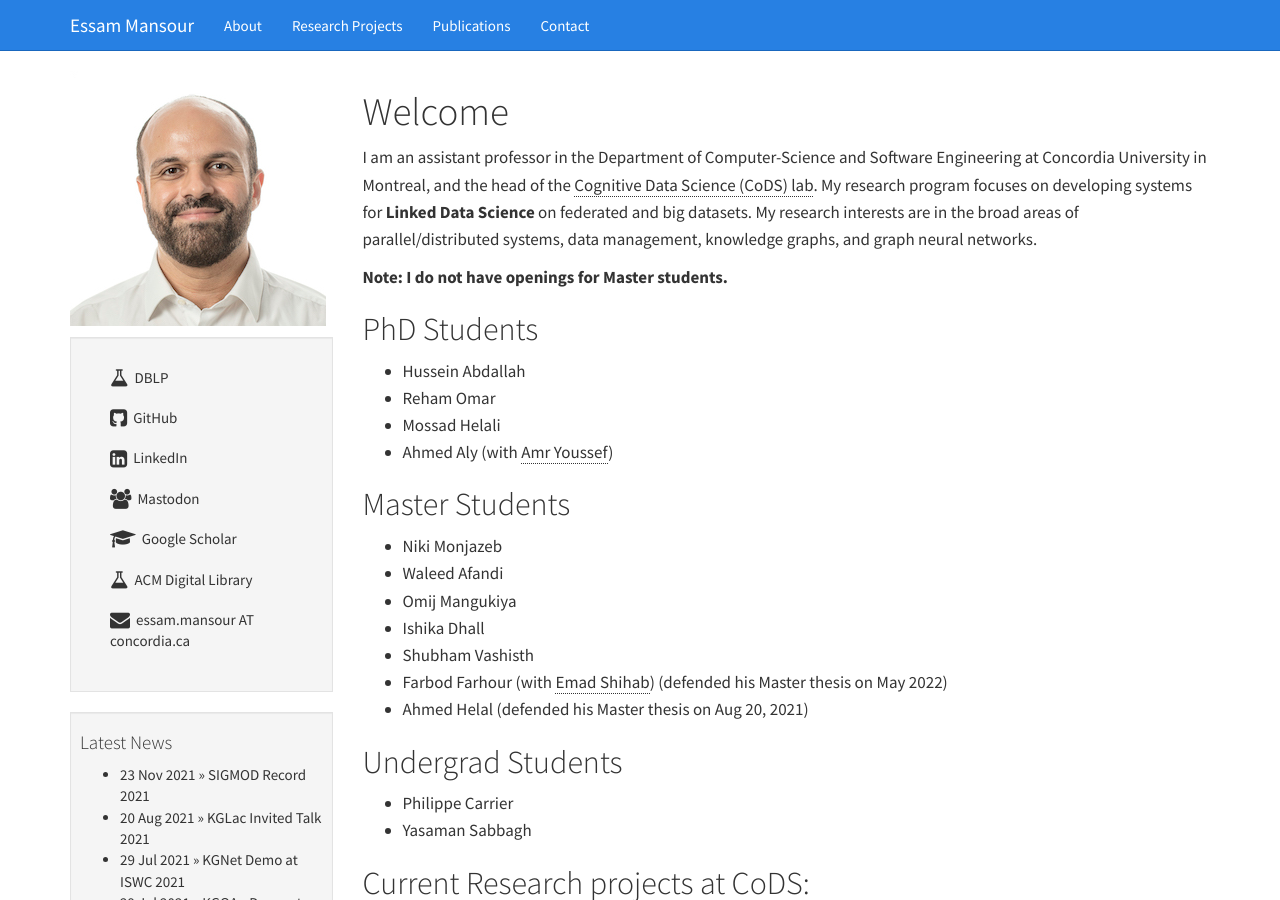
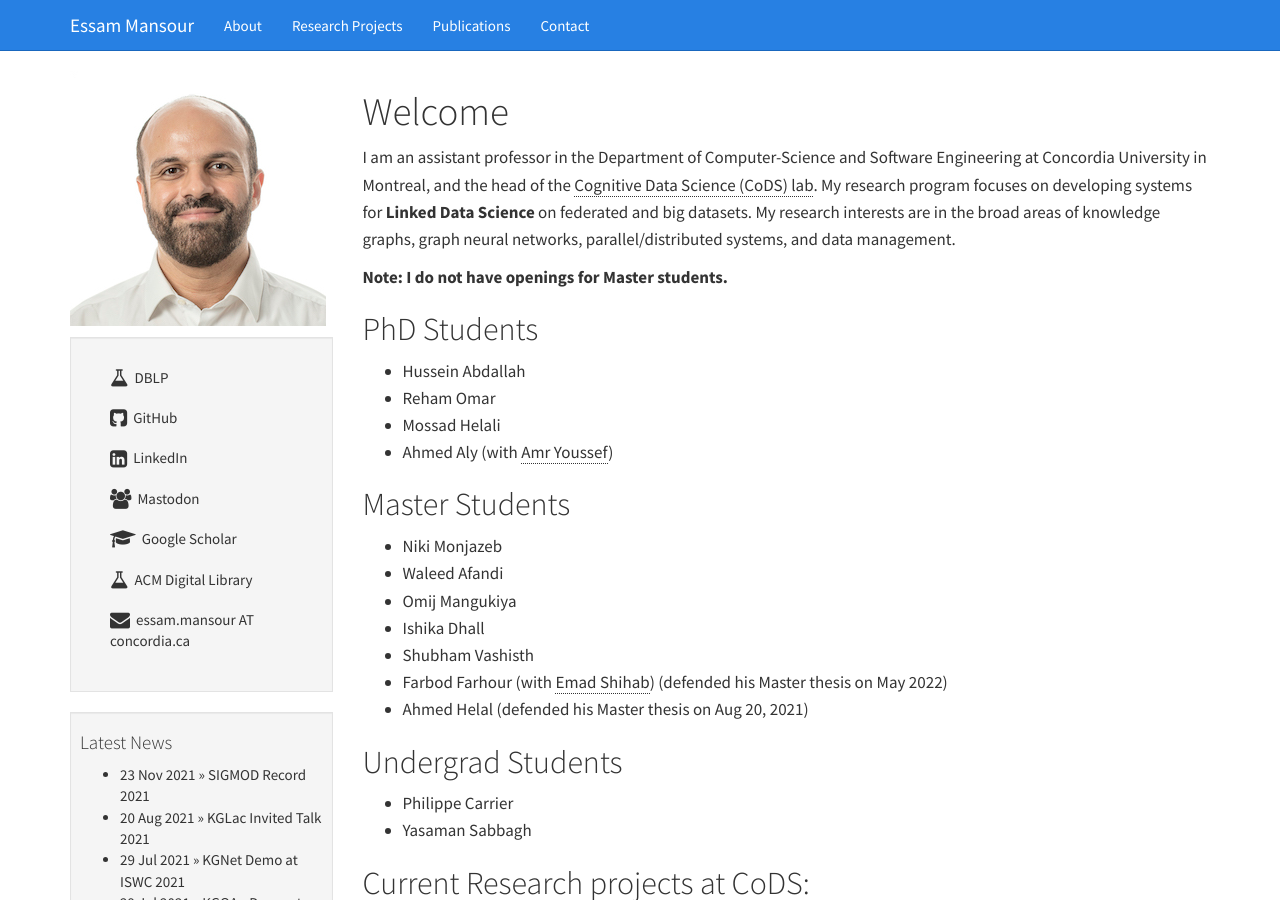
Before and after one commit to mansoure/mansoure.github.io, a Jekyll site: the page built from index.md, in a window 1280 px wide and 900 px high. Built offline with Jekyll 4.4.1, drawn with Linux system fonts in a browser that asks for light colours; comment, search, counter and statistics services are not loaded.

```diff
--- a/index.md
+++ b/index.md
@@ -4,7 +4,7 @@ title: Essam Mansour
 ---
 # Welcome
 
-I am an assistant professor in the Department of Computer-Science and Software Engineering at Concordia University in Montreal, and the head of the [Cognitive Data Science (CoDS) lab](https://cods-gcs.github.io). My research program focuses on developing systems for **Linked Data Science** on federated and big datasets. My research interests are in the broad areas of parallel/distributed systems, data management, knowledge graphs, and graph neural networks.
+I am an assistant professor in the Department of Computer-Science and Software Engineering at Concordia University in Montreal, and the head of the [Cognitive Data Science (CoDS) lab](https://cods-gcs.github.io). My research program focuses on developing systems for **Linked Data Science** on federated and big datasets. My research interests are in the broad areas of knowledge graphs, graph neural networks, parallel/distributed systems, and data management.
 
 **Note: I do not have openings for Master students.**
 
```
